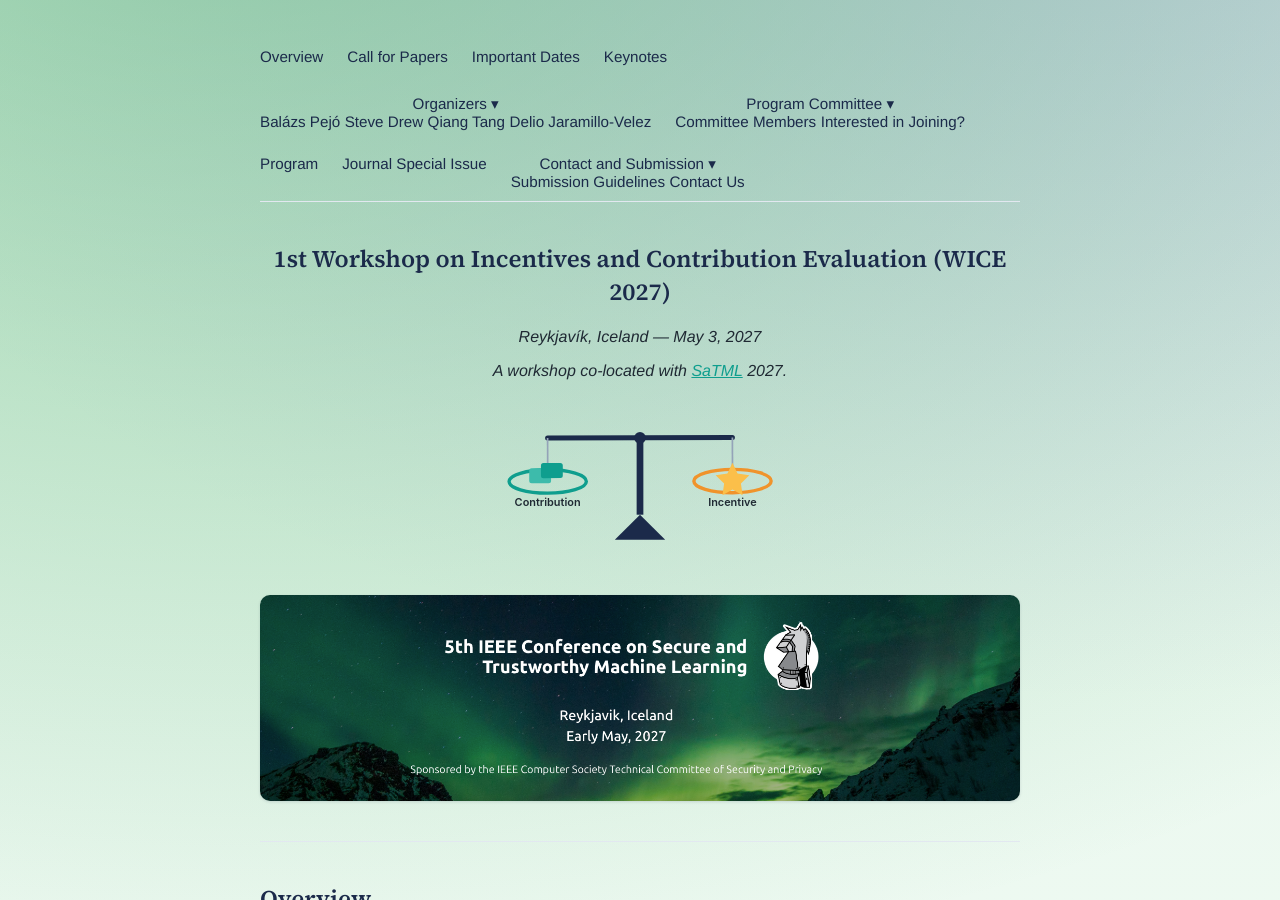
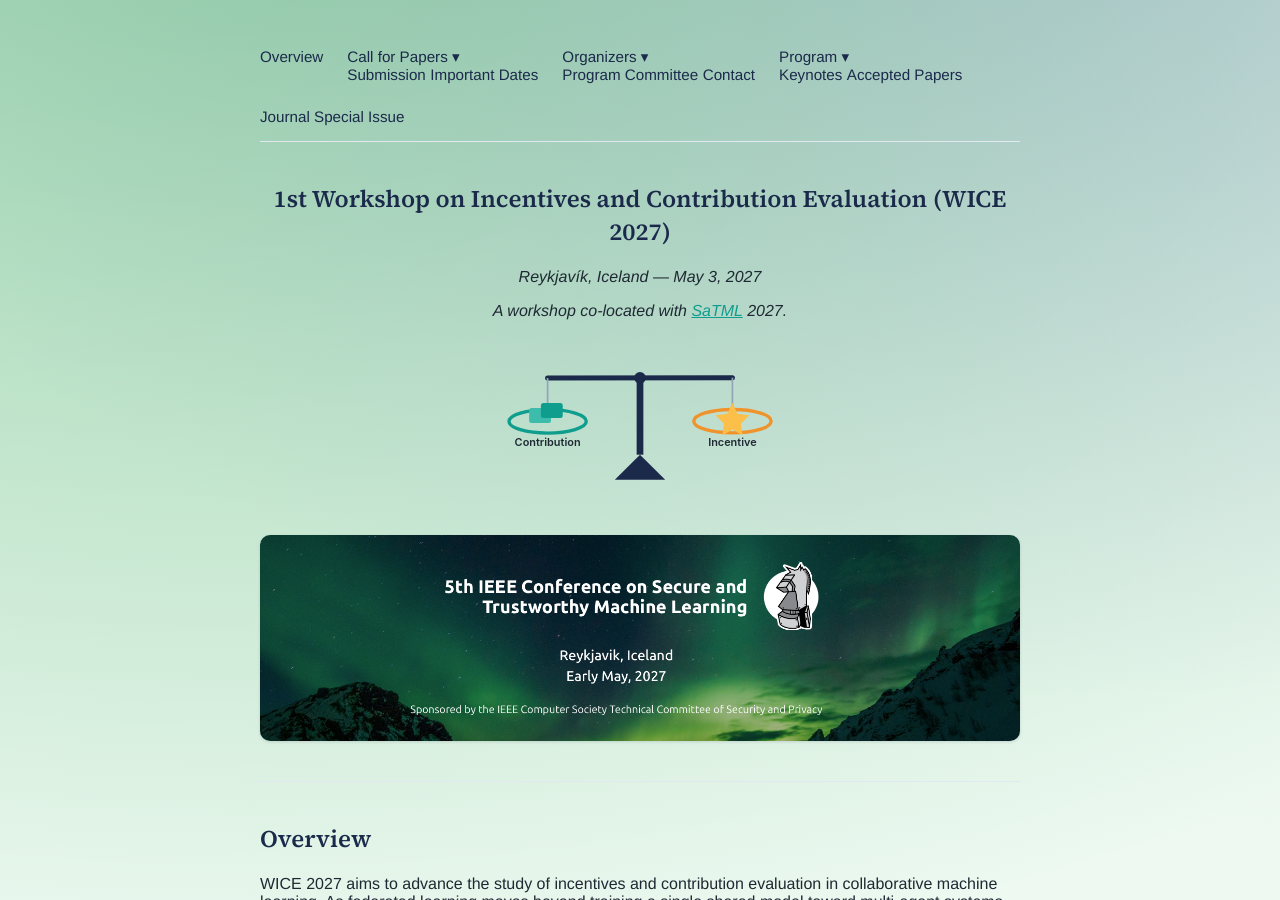
Before and after one commit to WICE-SaTML/WICE-SaTML.github.io, a Jekyll site: the page built from index.md, in a window 1280 px wide and 900 px high. Built offline with Jekyll 4.4.1, drawn with Linux system fonts in a browser that asks for light colours; a script that is not in the unit is left out; some of the changed text lies outside the part shown.

Commit message:
Update index.md

```diff
--- a/index.md
+++ b/index.md
@@ -3,41 +3,33 @@ layout: default
 ---
 <nav class="site-nav">
   <a href="#overview">Overview</a>
-  <a href="#call-for-papers">Call for Papers</a>
-  <a href="#important-dates">Important Dates</a>
-  <a href="#keynotes">Keynotes</a>
+
+  <div class="nav-dropdown">
+    <a href="#call-for-papers" class="nav-dropdown-toggle">Call for Papers ▾</a>
+    <div class="nav-dropdown-menu">
+      <a href="#submission-site">Submission</a>
+      <a href="#important-dates">Important Dates</a>
+    </div>
+  </div>
 
   <div class="nav-dropdown">
     <a href="#organizers" class="nav-dropdown-toggle">Organizers ▾</a>
     <div class="nav-dropdown-menu">
-      <a href="#organizer-pejo">Balázs Pejó</a>
-      <a href="#organizer-drew">Steve Drew</a>
-      <a href="#organizer-tang">Qiang Tang</a>
-      <a href="#organizer-jaramillo">Delio Jaramillo-Velez</a>
+      <a href="#program-committee">Program Committee</a>
+      <a href="#contact">Contact</a>
     </div>
   </div>
 
   <div class="nav-dropdown">
-    <a href="#program-committee" class="nav-dropdown-toggle">Program Committee ▾</a>
+    <a href="#program" class="nav-dropdown-toggle">Program ▾</a>
     <div class="nav-dropdown-menu">
-      <a href="#program-committee">Committee Members</a>
-      <a href="mailto:pejo@crysys.hu?subject=Interest%20in%20joining%20the%20WICE%20PC">Interested in Joining?</a>
+      <a href="#keynotes">Keynotes</a>
+      <a href="#accepted-papers">Accepted Papers</a>
     </div>
   </div>
 
-  <a href="#program">Program</a>
   <a href="#journal-special-issue">Journal Special Issue</a>
-
-  <div class="nav-dropdown">
-    <a href="#contact-and-submission" class="nav-dropdown-toggle">Contact and Submission ▾</a>
-    <div class="nav-dropdown-menu">
-      <a href="#call-for-papers">Submission Guidelines</a>
-      <a href="mailto:pejo@crysys.hu">Contact Us</a>
-    </div>
-  </div>
 </nav>
-{: .centered }
-
 
 # 1st Workshop on Incentives and Contribution Evaluation (WICE 2027)
 {: .centered }
@@ -47,9 +39,6 @@ layout: default
 
 *A workshop co-located with [SaTML](https://satml.org/) 2027.*
 {: .centered }
-
-<!--# WICE @ SaTML 2027-->
-<!--{: .centered }-->
 
 <figure class="scale-figure">
   <img src="{{ '/assets/images/balance-scale-animation.svg' | relative_url }}" alt="Animated balance scale titled Fair Reward for Fair Contribution, tipping into balance between a pan of data contributions and a pan holding a reward token">
@@ -107,8 +96,6 @@ TBA
 
 Submissions must be original and not published or under review elsewhere; the workshop follows the IEEE Code of Conduct
 
-<!--Submissions must comply with the IEEE SaTML 2027 AI Guidelines, Open Science policy, and Proactive Prevention of Harm policy (see the main [conference website](https://satml.org/call-for-papers/#reviewing-process)); the workshop follows the IEEE Code of Conduct.-->
-
 ### Important Dates
 
 All deadlines are 11:59 PM AoE (Anywhere on Earth).
@@ -120,9 +107,7 @@ All deadlines are 11:59 PM AoE (Anywhere on Earth).
 | Camera-ready (for proceedings) | March 31, 2027 |
 | **Workshop** | **May 3, 2027** |
 
-
 ---
-
 
 ## Organizers
 
@@ -149,15 +134,8 @@ All deadlines are 11:59 PM AoE (Anywhere on Earth).
   </div>
 </div>
 
----
+### Program Committee
 
-## Contact
-
-pejo@crysys.hu
-
----
-
-## Program Committee
 <ul>
   <li>Gergely Biczók — Budapest University of Technology and Economics, Hungary</li>
   <li>Gergely Ács — Budapest University of Technology and Economics, Hungary</li>
@@ -191,10 +173,4 @@ The Research Topic treats contribution evaluation as both a security mechanism a
 
 **Authors and attendees of WICE are warmly invited to submit substantially extended versions**, and the Research Topic is also open to original submissions from outside the workshop.
 
-<!--**Manuscript submission deadline:** August 31, 2027-->
-
 👉 [Read the full call and submit at the Research Topic page](https://www.frontiersin.org/research-topics/85885/incentives-and-contribution-evaluation-in-secure-collaborative-learning)
-
----
-
-<!--## Contact and Submission-->
```
Also changed, not shown: other parts of index.md (+4 -0 lines).
